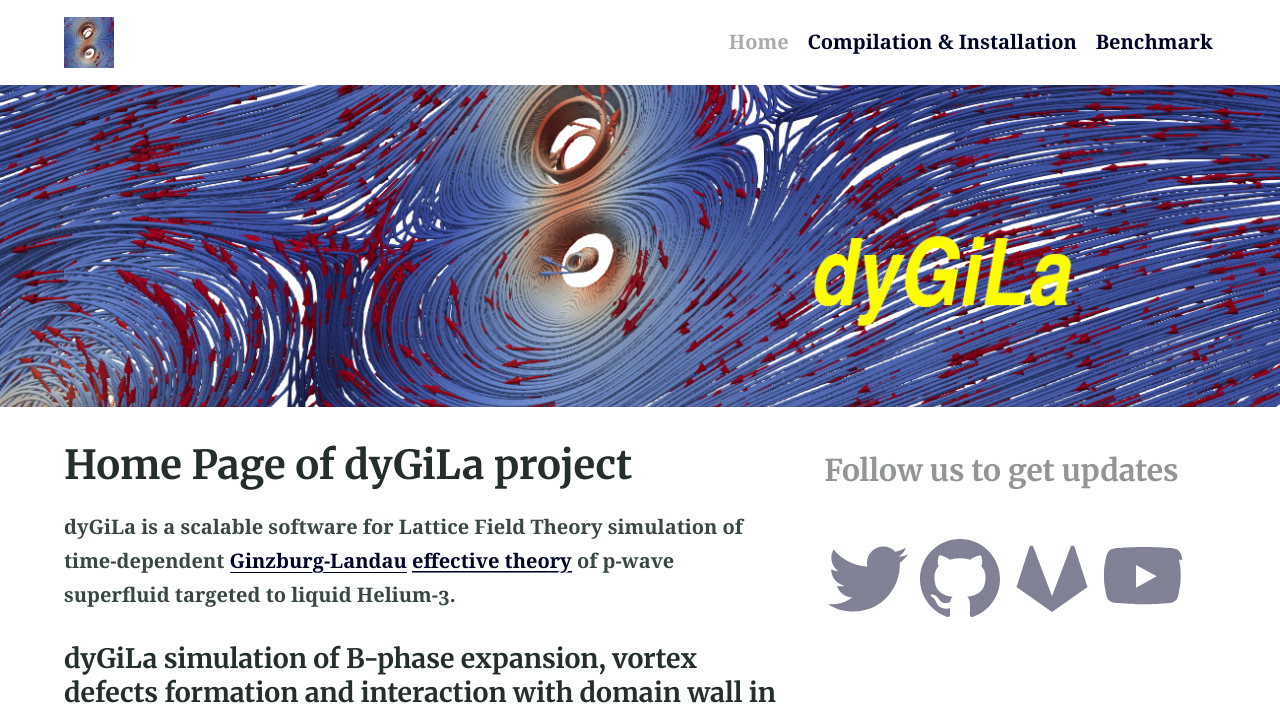
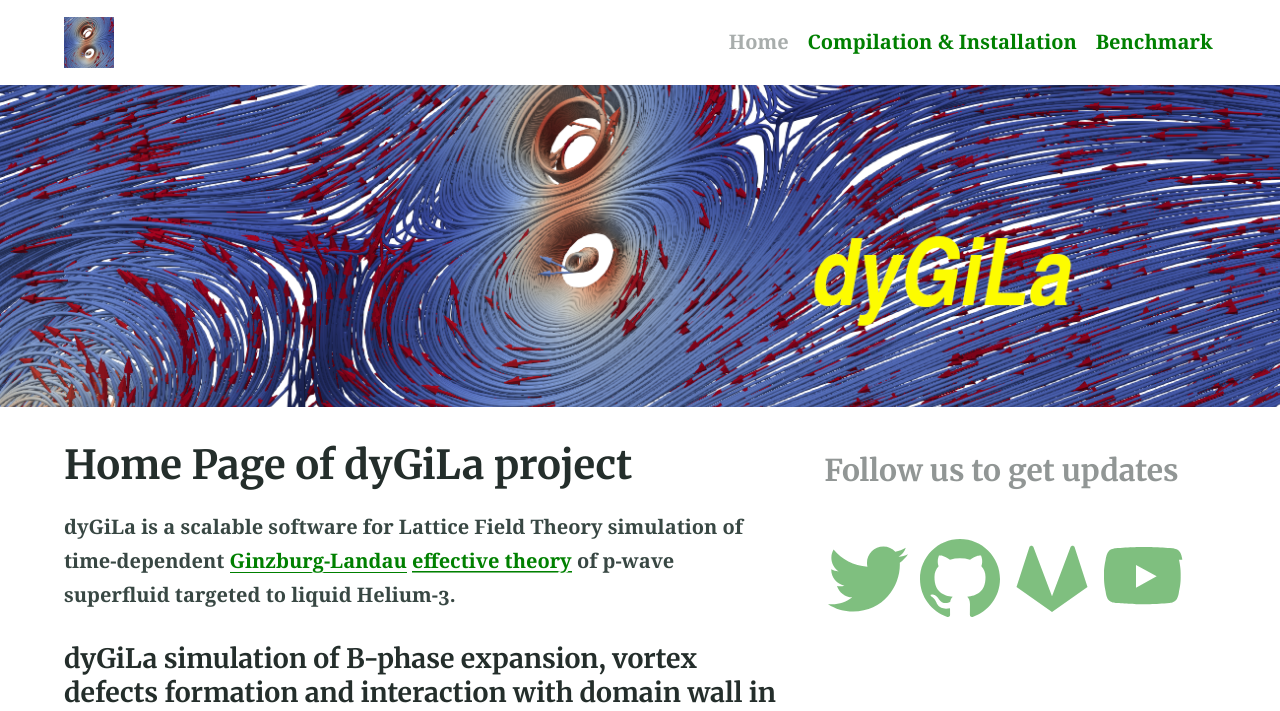
Before and after one commit to dyGiLa/dygila.github.io, a Jekyll site: the page built from index.md, in a window 1280 px wide. Shown: the top 711 px of the page. Built offline with Jekyll 4.4.1, drawn with Linux system fonts in a browser that asks for light colours.

Commit message:
debug icon colr

```diff
--- a/_sass/_settings.scss
+++ b/_sass/_settings.scss
@@ -7,7 +7,7 @@ $accentColour: #05bf85 !default;
 // Text colours
 $headingColour: #242e2b !default;
 $bodyColour: #384743 !default;
-$linkColour: #010429 !default;
+$linkColour: #008000 !default;
 $hoverColour: #008000 !default;
 $focusColour: #fa407a !default;
 $captionColour: #a8adac !default;
--- a/assets/styles.scss
+++ b/assets/styles.scss
@@ -10,11 +10,3 @@ styles: true
 // }
 
 @import "alembic";
-/* Social icons: shaded green → solid green */
-.aside .nav--social a {
-  color: rgba(45, 164, 78, 0.55);
-}
-
-.aside .nav--social a:hover {
-  color: #2da44e;
-}
```
